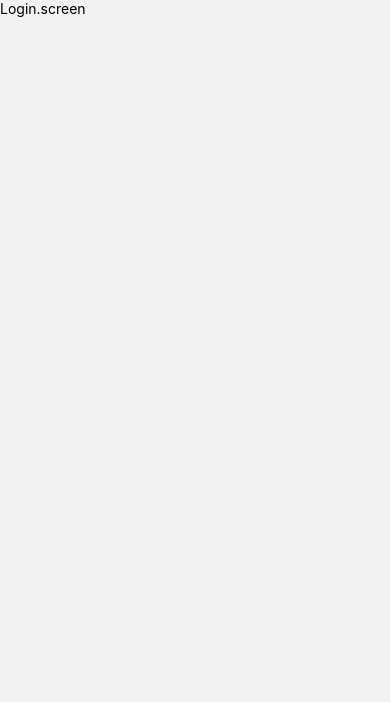
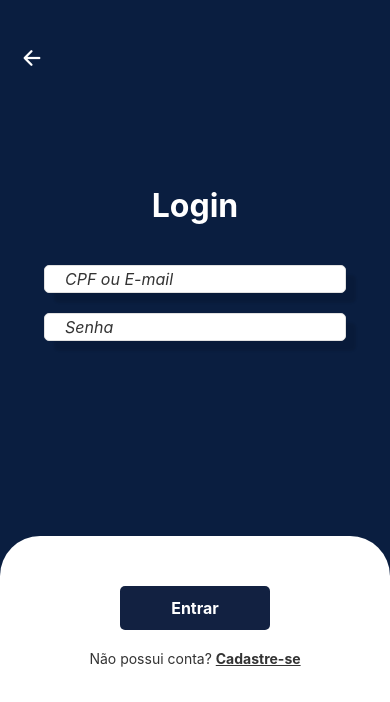
Before and after one commit to ARYA-GS/arya-app, a React Native app: screen /Login in a window 390 px wide. Shown: the top 702 px of the page. Built offline with nearby package versions, Linux system fonts and the light colour scheme.

Commit message:
criando tela de login

```diff
--- a/app/pages/login/login.screen.tsx
+++ b/app/pages/login/login.screen.tsx
@@ -1,13 +1,132 @@
+import { View, Text, StyleSheet, Image } from "react-native";
+import { useAuth } from "../../components/context/auth.context";
+import { useState } from "react";
+import InputArea from "../../components/common/text/input.area";
+import ButtonStandard from "../../components/common/button/button.standard";
+import ErrorLoginModal from "../../components/common/modal/error.login.modal";
+import { StackNavigationProp } from "@react-navigation/stack";
+import { RootStackParamList } from "../../routes/root.stack.navigation";
+import BackArrow from "../../components/common/back.arrow.component";
+
+type LoginScreenNavigationProp = StackNavigationProp<RootStackParamList, 'Login'>;
+
+interface Props {
+  navigation: LoginScreenNavigationProp;
+}
+
+const LoginScreen = ({ navigation }: Props) => {
+  const { login } = useAuth();
+  const [email, setEmail] = useState("");
+  const [password, setPassword] = useState("");
+  const [modalVisible, setModalVisible] = useState(false);
+  const [errorMessage, setErrorMessage] = useState("");
+
+  const handleLogin = async () => {
+    try {
+      await login(email, password);
+      console.log("Login bem-sucedido!");
+    } catch (error) {
+      setErrorMessage("Verifique suas credenciais e tente novamente.");
+      setModalVisible(true);
+    }
+  };
+
+  const closeModal = () => {
+    setModalVisible(false);
+  };
+
+  return (
+    <View style={styles.container}>
+      <View style={styles.topContainer}>
+        <BackArrow color="#fff" />
+        <Text style={styles.title}>Login</Text>
+        <InputArea
+          placeholder="CPF ou E-mail"
+          value={email}
+          onChangeText={setEmail}
+          borderRadius={5}
+        />
+        <InputArea
+          placeholder="Senha"
+          secureTextEntry
+          value={password}
+          onChangeText={setPassword}
+          borderRadius={5}
+        />
+      </View>
+
+      <View style={styles.bottomContainer}>
+        <ButtonStandard text="Entrar" onPress={handleLogin} borderRadius={5}/>
+        <Text style={styles.registerText}>
+          Não possui conta?{" "}
+          <Text style={styles.linkText} onPress={() => navigation.navigate("Cadastro")}>
+            Cadastre-se
+          </Text>
+        </Text>
+
+        <View style={styles.imageAryaContainer}>
+        <Image
+          style={styles.bottomImage}
+          source={require("../../assets/arya-colorido.png")}
+          resizeMode="contain"
+        />
+      </View>
+      </View>
+
+      <ErrorLoginModal
+        visible={modalVisible}
+        onClose={closeModal}
+        message={errorMessage}
+      />
+    </View>
+  );
+};
+
+export default LoginScreen;
 
 
-import { View, Text } from 'react-native'
-
-const LoginScreen = () => {
-  return (
-    <View>
-      <Text>Login.screen</Text>
-    </View>
-  )
-}
-
-export default LoginScreen
+const styles = StyleSheet.create({
+  container: {
+    flex: 1,
+    backgroundColor: "#0A1E40", // Azul escuro do topo
+  },
+  topContainer: {
+    flex: 2,
+    padding: 20,
+    justifyContent: "center",
+  },
+  title: {
+    fontSize: 32,
+    fontWeight: "bold",
+    color: "#fff",
+    textAlign: "center",
+    marginBottom: 30,
+  },
+  bottomContainer: {
+    flex: 1,
+    backgroundColor: "#fff",
+    borderTopLeftRadius: 40,
+    borderTopRightRadius: 40,
+    padding: 30,
+    alignItems: "center",
+  },
+  registerText: {
+    fontSize: 14,
+    color: "#333",
+  },
+  linkText: {
+    fontWeight: "bold",
+    textDecorationLine: "underline",
+  },
+   bottomImage: {
+    width: "100%",
+    height: 130,
+    position: "absolute",
+    bottom: 65
+  },
+  imageAryaContainer: {
+    alignItems: "center",
+    justifyContent: "center",
+    top: 200,
+  },
+});
```
